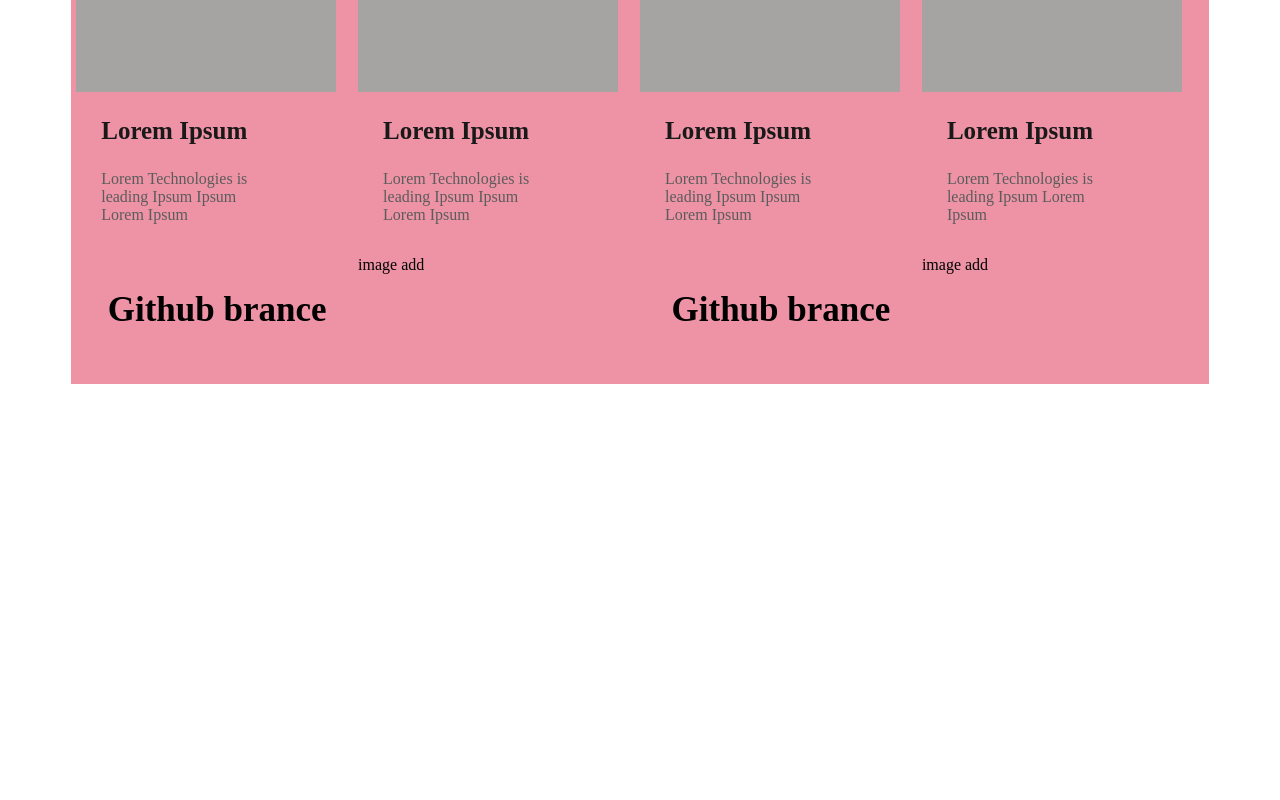
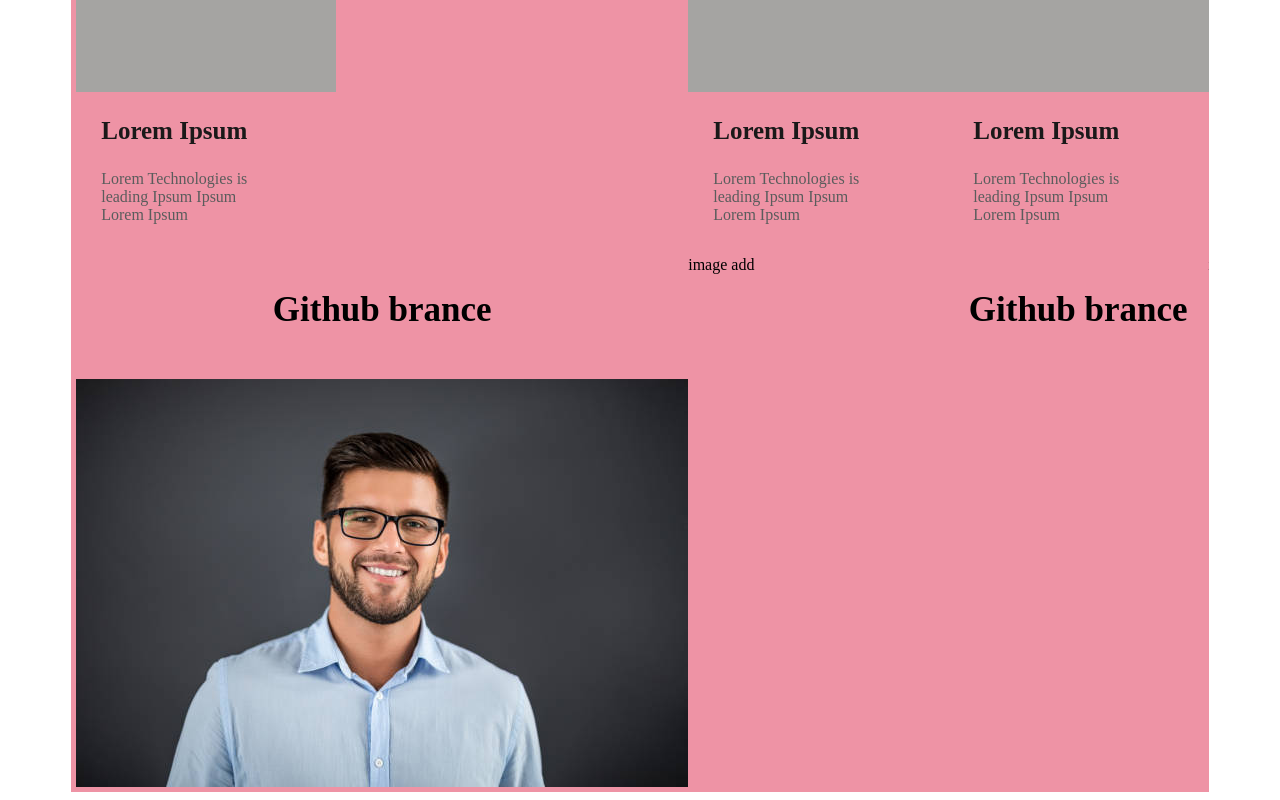
Before and after one commit to afruzaakter/layout-project-1, a plain HTML site: page index.html in a window 1280 px wide. Shown: the part 1171-1971 px from the top of the page. Before the commit the page ends 1563 px from the top, so only its background shows below. Drawn offline with Linux system fonts and the light colour scheme.

Commit message:
image add

```diff
--- a/index.html
+++ b/index.html
@@ -125,6 +125,7 @@
     <p>image add</p>
     <h1>Github brance</h1>
     <p>image add</p>
+    <img src="image/istockphoto-1.png" alt="" />
  </div>
     </section>
 </div>
```
